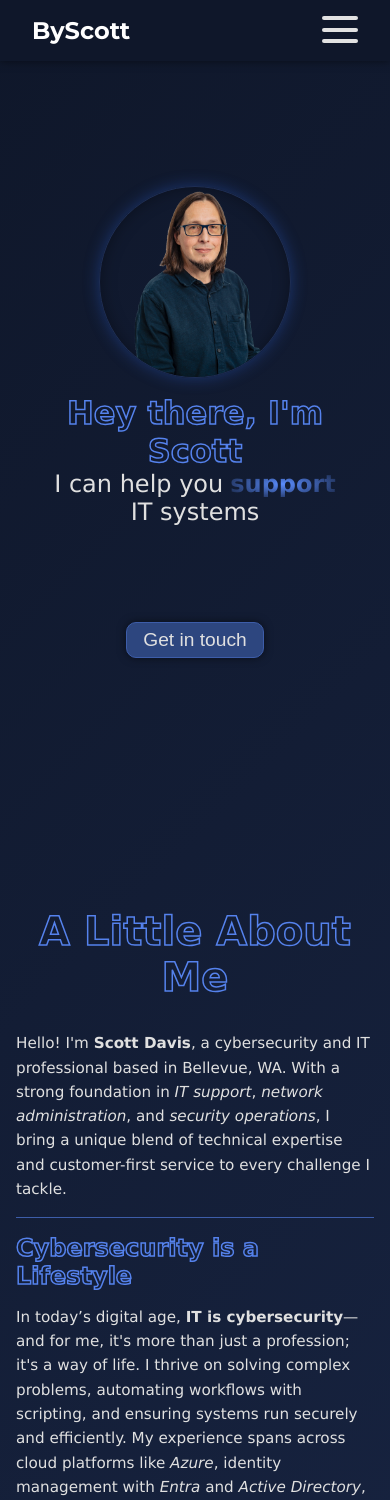
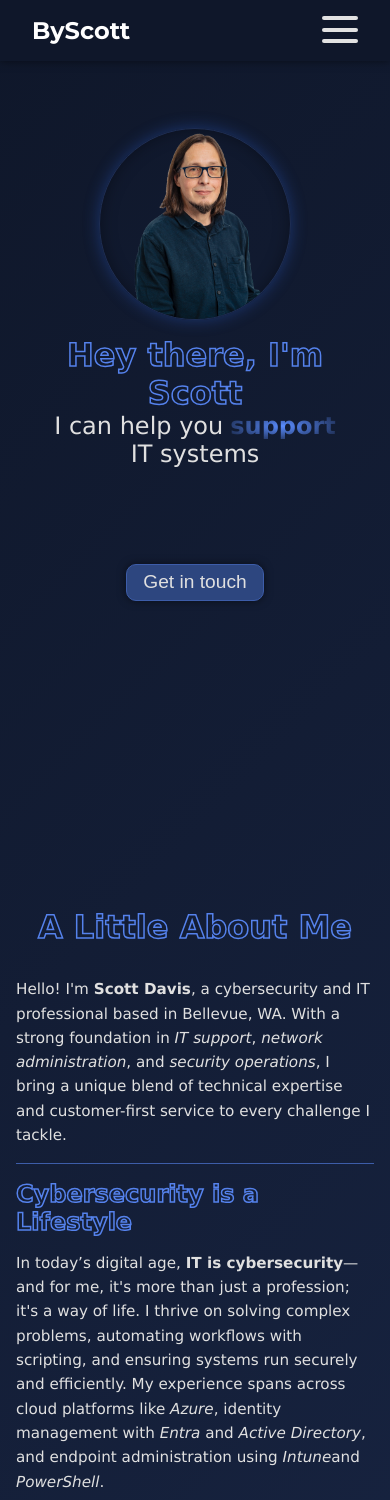
Before and after one commit to pawscanthack/portfolio, a React (Create React App) app: page / in a window 390 px wide. Shown: the top 1500 px of the page. Built offline with nearby package versions, Linux system fonts and the light colour scheme; no server answers.

Commit message:
Adjust mobile layout of home section

```diff
--- a/src/css/about.css
+++ b/src/css/about.css
@@ -173,6 +173,10 @@
 }
 
 @media (max-width: 540px) {
+  .about-section-heading h2 {
+    font-size: 2rem;
+  }
+
   .about-section-container {
     display: flex;
     flex-direction: column;
--- a/src/css/home.css
+++ b/src/css/home.css
@@ -153,6 +153,14 @@
 }
 
 @media screen and (max-width: 600px) {
+  .home-section {
+    justify-content: flex-start;
+  }
+
+  .home-section-container {
+    padding-top: 8rem;
+  }
+
   .header-container h1 {
     font-size: 2rem;
   }
```
